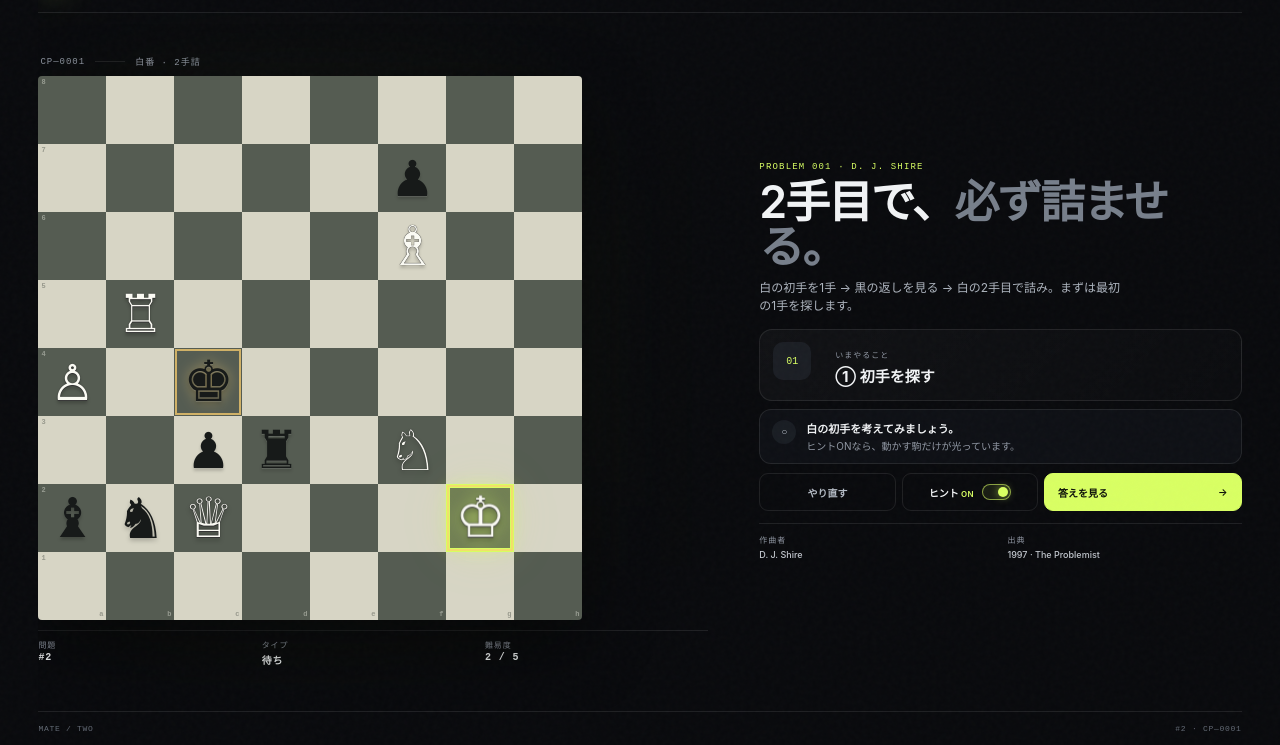
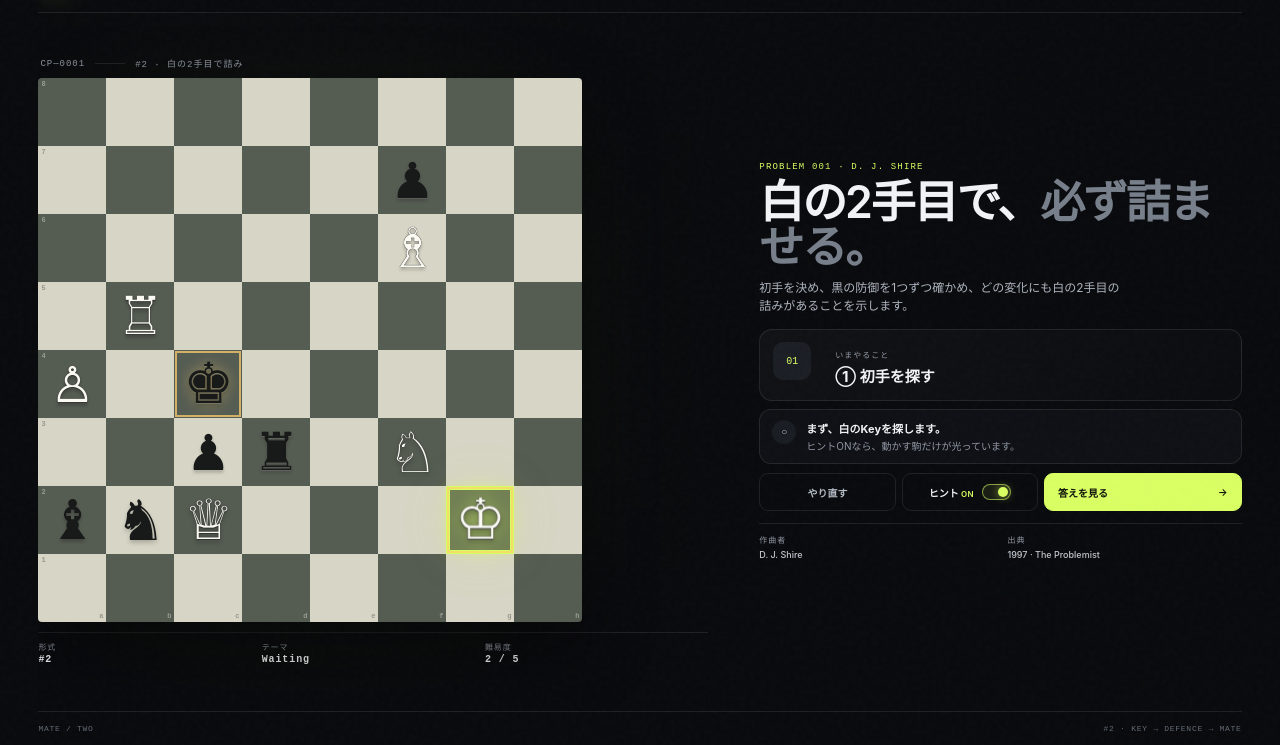
Before and after one commit to hane-san/chess-problem-001, a plain HTML site: page index.html in a window 1280 px wide. Shown: the part 55-800 px from the top of the page. Drawn offline with nearby package versions, Linux system fonts and the light colour scheme.

Commit message:
Refine #2 terminology and problem-culture UI copy

```diff
--- a/index.html
+++ b/index.html
@@ -73,7 +73,7 @@
         <div class="problem-kicker">
           <span id="problemId">CP—0001</span>
           <span class="divider"></span>
-          <span>白番 · 2手詰</span>
+          <span>#2 · 白の2手目で詰み</span>
         </div>
         <div class="board-wrap">
           <div id="board" class="board" aria-label="チェスプロブレム盤面"></div>
@@ -88,8 +88,8 @@
           <div class="board-glow"></div>
         </div>
         <div class="board-foot">
-          <div><span class="label">問題</span><strong>#2</strong></div>
-          <div><span class="label">タイプ</span><strong>待ち</strong></div>
+          <div><span class="label">形式</span><strong>#2</strong></div>
+          <div><span class="label">テーマ</span><strong>Waiting</strong></div>
           <div><span class="label">難易度</span><strong>2 / 5</strong></div>
         </div>
       </div>
@@ -97,26 +97,26 @@
       <aside class="panel">
         <section class="problem-head">
           <div class="eyebrow">PROBLEM 001 · D. J. SHIRE</div>
-          <h1>2手目で、<em>必ず詰ませる。</em></h1>
-          <p>白の初手を1手 → 黒の返しを見る → 白の2手目で詰み。まずは最初の1手を探します。</p>
+          <h1>白の2手目で、<em>必ず詰ませる。</em></h1>
+          <p>初手を決め、黒の防御を1つずつ確かめ、どの変化にも白の2手目の詰みがあることを示します。</p>
         </section>
 
         <section id="phaseCard" class="phase-card">
           <div class="phase-index">01</div>
           <div>
             <span class="label">いまやること</span>
-            <h2 id="phaseTitle">① 初手を探す</h2>
+            <h2 id="phaseTitle">① 初手（Key）を探す</h2>
             <p id="phaseText" class="is-hidden" aria-hidden="true"></p>
           </div>
         </section>
 
         <section id="feedback" class="feedback neutral" aria-live="polite">
           <div class="feedback-icon">○</div>
-          <div><strong>白の初手を考えてみましょう。</strong><span>ヒントONなら、動かす駒だけが光っています。</span></div>
+          <div><strong>まず、白のKeyを探します。</strong><span>ヒントONなら、動かす駒だけが光っています。</span></div>
         </section>
 
         <section id="defenseSection" class="defense-section is-hidden">
-          <div class="section-title"><span>黒の返し</span><small id="defenseCount">0 / 8</small></div>
+          <div class="section-title"><span>黒の防御 · DEFENCES</span><small id="defenseCount">0 / 8</small></div>
           <div id="defenseGrid" class="defense-grid"></div>
         </section>
 
@@ -138,7 +138,7 @@
 
     <footer>
       <span>MATE / TWO</span>
-      <span>#2 · CP—0001</span>
+      <span>#2 · KEY → DEFENCE → MATE</span>
     </footer>
   </main>
   <script type="module" src="app.js"></script>
```
